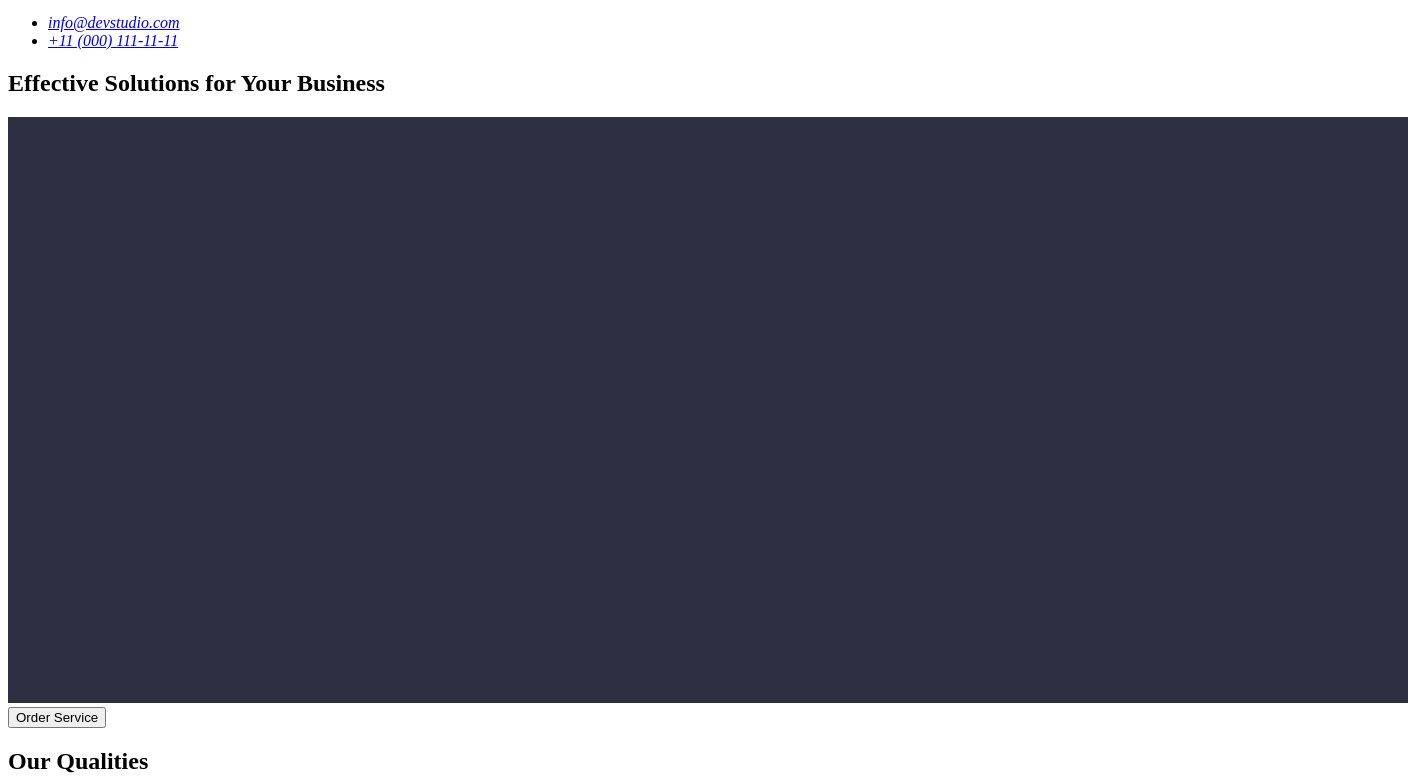
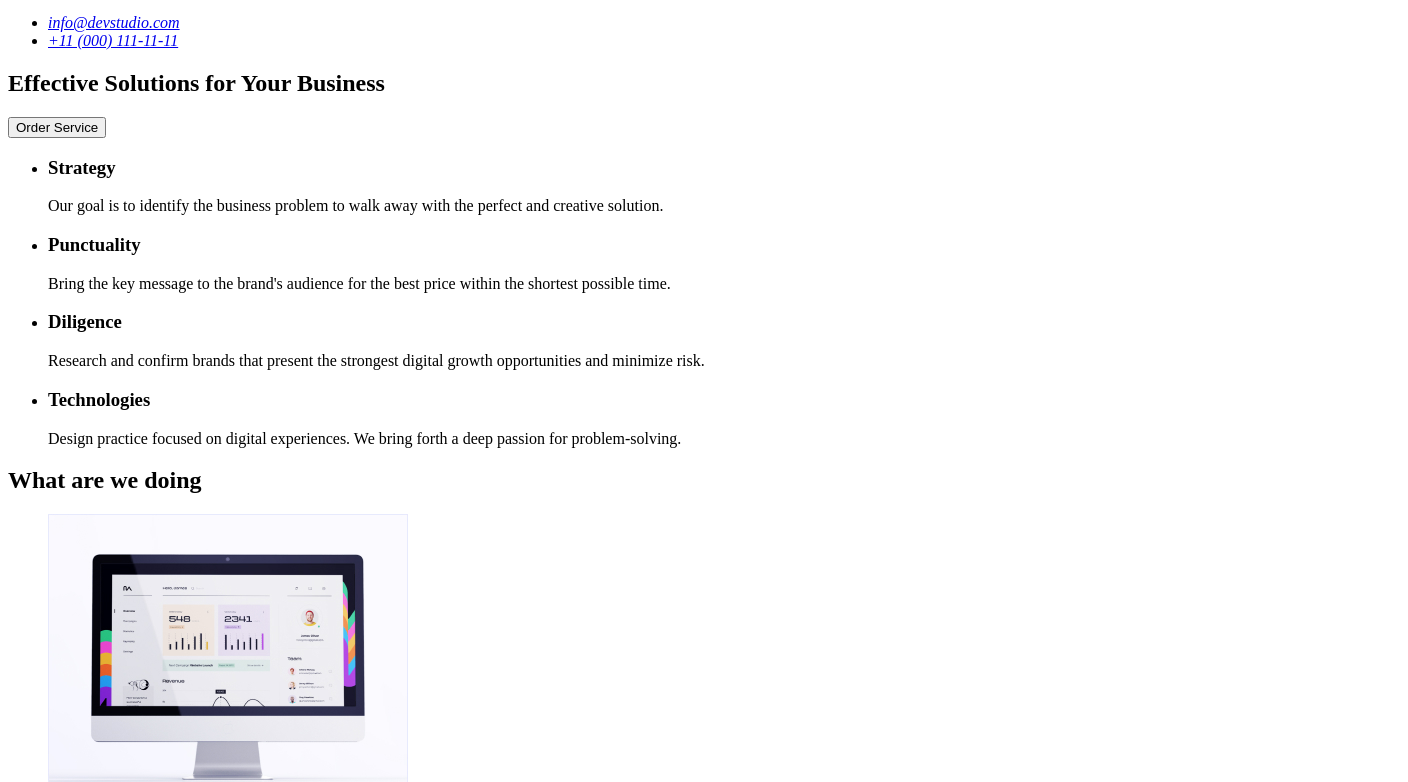
Before and after one commit to OlegFurculita1408/goit-markup-hw-01, a plain HTML site: page index.html in a window 1280 px wide. Shown: the part 98-880 px from the top of the page, 1408 px wide, since content can reach past the window. Drawn offline with Linux system fonts and the light colour scheme.

Commit message:
delete font

```diff
--- a/index.html
+++ b/index.html
@@ -28,12 +28,11 @@
         <!--Main title Section 1-->
         <section>
             <h1>Effective Solutions for Your Business</h1>
-            <img src="./images/font-order-service.jpg" alt="font" width="1400">
             <button type="button">Order Service</button>
         </section>
         <!--Section 2-->
         <section>
-            <h2>Our Qualities</h2>
+            <h2 hidden>Our Qualities</h2>
             <ul>
                 <li>
                     <h3>Strategy</h3>
@@ -93,7 +92,6 @@
     <footer>
         <a href="./index.html">WebStudio</a>
         <p>Increase the flow of customers and sales for your business with digital marketing & growth solutions.</p>
-        <img src="./images/font-footer.jpg" alt="font-footer" width="1140">
     </footer>
 </body>
 </html>
```
Also changed, not shown: 2 other files.
